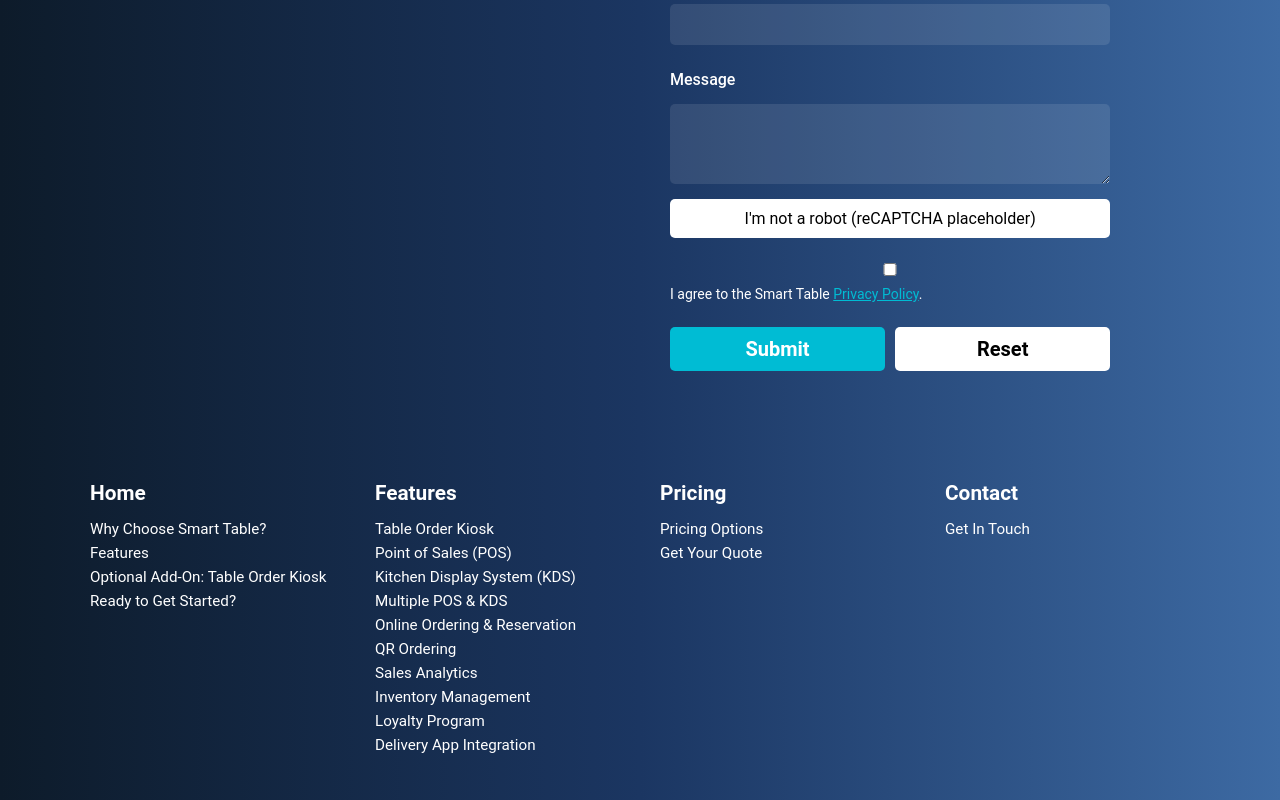
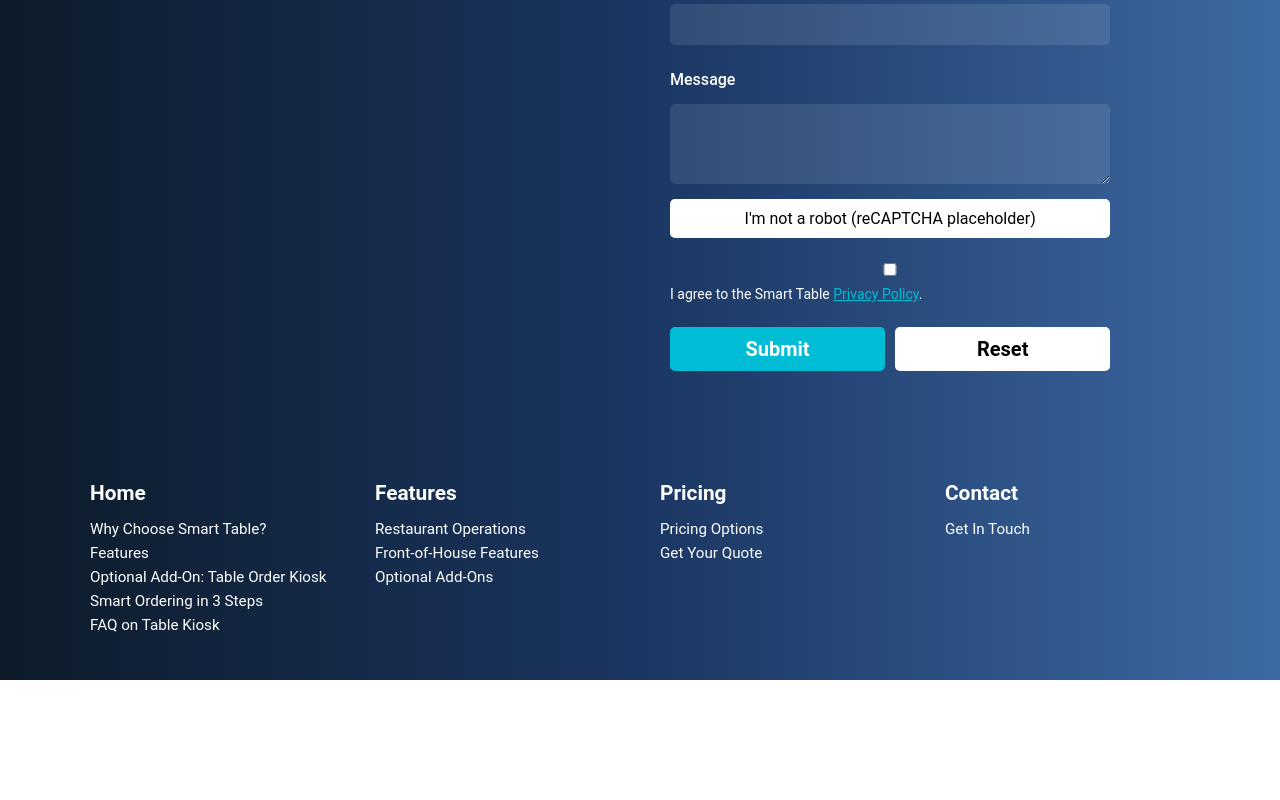
Before and after one commit to donghyun010/SmartTableNZ, a React (Create React App) app: page /SmartTableNZ/contact in a window 1280 px wide. Shown: the part 450-1250 px from the top of the page. After the commit the page ends 1130 px from the top, so only its background shows below. Built offline with nearby package versions, Linux system fonts and the light colour scheme.

Commit message:
Footer Updates

```diff
--- a/src/pages/FeaturesPage.jsx
+++ b/src/pages/FeaturesPage.jsx
@@ -3,6 +3,8 @@ import logo from "../assets/images/DarkLogo.png";
 import Header from "./components/Header";
 import Footer from "./components/Footer";
 import ImageCarousel from "./components/ImageCarousel";
+import { useEffect } from "react";
+import { useLocation } from "react-router-dom";
 
 import Image10 from "../assets/images/Image 1.jpg";
 import Image11 from "../assets/images/Image 2.jpg";
@@ -12,7 +14,21 @@ import "./FeaturesPage.css";
 
 const FeaturesPage = () => {
   const [openIndex, setOpenIndex] = useState(null);
+  const location = useLocation();
   const [activeTab, setActiveTab] = useState("operations");
+
+  useEffect(() => {
+    const hash = location.hash.replace("#", "");
+    if (["operations", "front", "addons"].includes(hash)) {
+      setActiveTab(hash);
+      const el = document.getElementById("feature-tabs");
+      if (el) {
+        const yOffset = -80; // match your scroll offset
+        const y = el.getBoundingClientRect().top + window.pageYOffset + yOffset;
+        window.scrollTo({ top: y, behavior: "smooth" });
+      }
+    }
+  }, [location]);
 
   return (
     <>
@@ -28,6 +44,9 @@ const FeaturesPage = () => {
       </div>
 
       <section className="segmented-tab-wrapper" style={{ marginTop: "80px" }}>
+        {activeTab === "operations" && <div id="restaurant-operations" />}
+        {activeTab === "front" && <div id="front-of-house" />}
+        {activeTab === "addons" && <div id="optional-addons" />}
         <div className="segmented-tab-background">
           {[
             { key: "operations", label: "Restaurant Operations" },
--- a/src/pages/HomePage.jsx
+++ b/src/pages/HomePage.jsx
@@ -91,7 +91,7 @@ const HomePage = () => {
         </div>
       </section>
 
-      <section className="why-smart-table-icons">
+      <section id="why" className="why-smart-table-icons">
         <div className="content-wrapper">
           <h2 className="section-title">Why choose SMART TABLE?</h2>
           <hr className="section-divider" />
@@ -138,9 +138,9 @@ const HomePage = () => {
         </div>
       </section>
 
-      <section className="clickable-feature-tags">
+      <section id="features" className="clickable-feature-tags">
         <div className="content-wrapper">
-          <h2 className="section-title">Basic Features</h2>
+          <h2 className="section-title">Features</h2>
           <hr className="section-divider" />
           <div className="feature-tag-grid">
             {featureHighlights.map((feature, index) => (
@@ -168,7 +168,7 @@ const HomePage = () => {
         </div>
       )}
 
-      <section className="highlighted-feature">
+      <section id="optional-addon" className="highlighted-feature">
         <div className="content-wrapper kiosk-layout">
           <div className="kiosk-text">
             <h2 className="section-title">
@@ -191,7 +191,7 @@ const HomePage = () => {
         </div>
       </section>
 
-      <section className="section">
+      <section id="kiosk-steps" className="section">
         <div className="content-wrapper">
           <h2 className="section-title">
             Smart Ordering in 3 Steps Using Table Kiosk
@@ -201,7 +201,7 @@ const HomePage = () => {
         </div>
       </section>
 
-      <section className="section">
+      <section id="faq" className="section">
         <div className="content-wrapper">
           <h2 className="section-title">FAQ on Table Kiosk</h2>
           <hr className="section-divider" />
--- a/src/pages/components/Footer.jsx
+++ b/src/pages/components/Footer.jsx
@@ -3,63 +3,50 @@ import { HashLink } from "react-router-hash-link";
 import "./Footer.css";
 
 const Footer = () => {
+  const scrollWithOffset = (el) => {
+    const yCoordinate = el.getBoundingClientRect().top + window.pageYOffset;
+    const yOffset = -100; // Change this to your desired offset
+    window.scrollTo({ top: yCoordinate + yOffset, behavior: "smooth" });
+  };
+
   return (
     <footer className="footer">
       <div className="footer-columns">
         <div className="footer-column">
           <h4>Home</h4>
-          <HashLink smooth to="/#why">
+          <HashLink smooth to="/#why" scroll={scrollWithOffset}>
             Why Choose Smart Table?
           </HashLink>
-          <HashLink smooth to="/#features">
+          <HashLink smooth to="/#features" scroll={scrollWithOffset}>
             Features
           </HashLink>
-          <HashLink smooth to="/#optional-addon">
+          <HashLink smooth to="/#optional-addon" scroll={scrollWithOffset}>
             Optional Add-On: Table Order Kiosk
           </HashLink>
-          <HashLink smooth to="/#ready">
-            Ready to Get Started?
+          <HashLink smooth to="/#kiosk-steps" scroll={scrollWithOffset}>
+            Smart Ordering in 3 Steps
+          </HashLink>
+          <HashLink smooth to="/#faq" scroll={scrollWithOffset}>
+            FAQ on Table Kiosk
           </HashLink>
         </div>
 
         <div className="footer-column">
           <h4>Features</h4>
-          <HashLink smooth to="/#table-order-kiosk">
-            Table Order Kiosk
+          <HashLink smooth to="/features#operations" scroll={scrollWithOffset}>
+            Restaurant Operations
           </HashLink>
-          <HashLink smooth to="/#pos">
-            Point of Sales (POS)
+          <HashLink smooth to="/features#front" scroll={scrollWithOffset}>
+            Front-of-House Features
           </HashLink>
-          <HashLink smooth to="/#kds">
-            Kitchen Display System (KDS)
-          </HashLink>
-          <HashLink smooth to="/#multiple-pos-kds">
-            Multiple POS & KDS
-          </HashLink>
-          <HashLink smooth to="/#online-ordering">
-            Online Ordering & Reservation
-          </HashLink>
-          <HashLink smooth to="/#qr-ordering">
-            QR Ordering
-          </HashLink>
-          <HashLink smooth to="/#sales-analytics">
-            Sales Analytics
-          </HashLink>
-          <HashLink smooth to="/#inventory-management">
-            Inventory Management
-          </HashLink>
-          <HashLink smooth to="/#loyalty-program">
-            Loyalty Program
-          </HashLink>
-          <HashLink smooth to="/#delivery-integration">
-            Delivery App Integration
+          <HashLink smooth to="/features#addons" scroll={scrollWithOffset}>
+            Optional Add-Ons
           </HashLink>
         </div>
-
         <div className="footer-column">
           <h4>Pricing</h4>
           <Link to="/pricing">Pricing Options</Link>
-          <Link to="/quote">Get Your Quote</Link>
+          <Link to="/pricing">Get Your Quote</Link>
         </div>
 
         <div className="footer-column">
```
